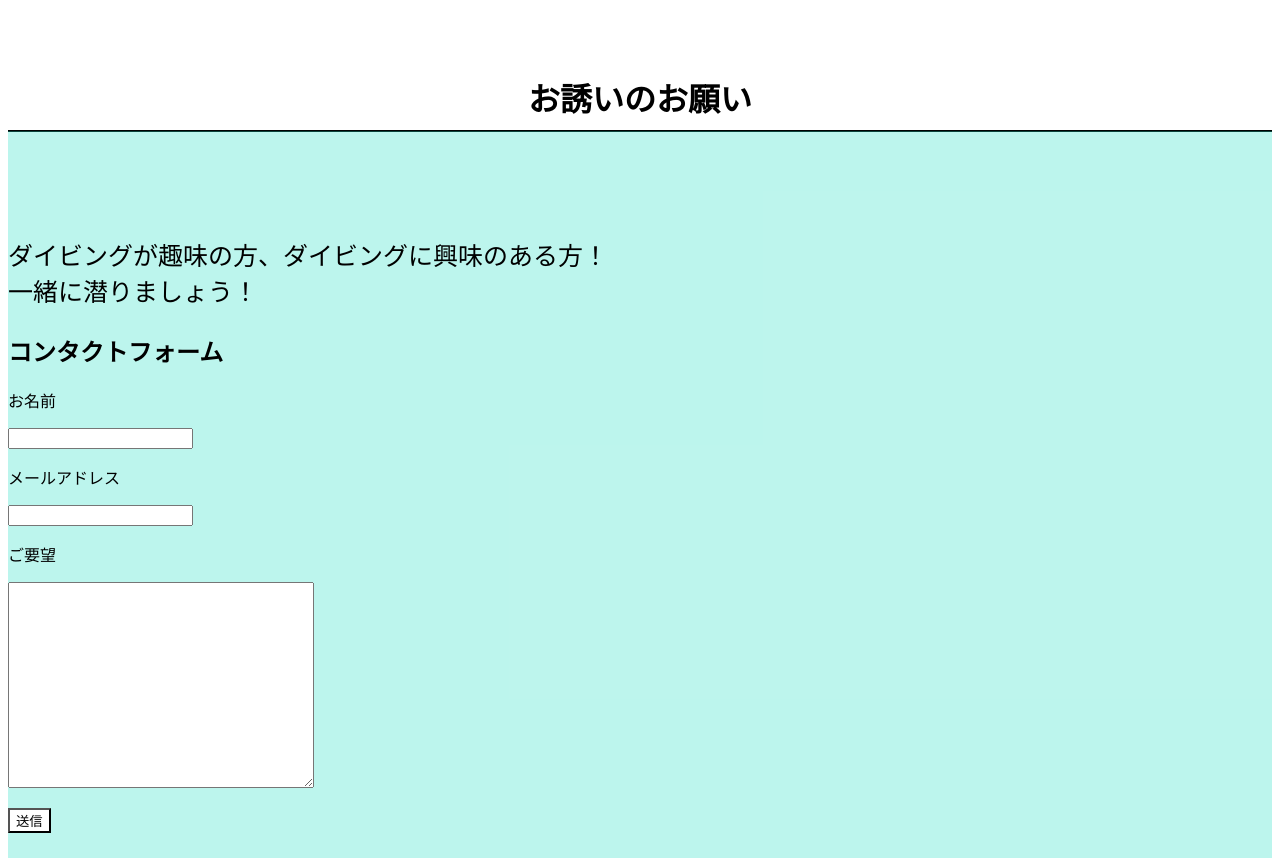
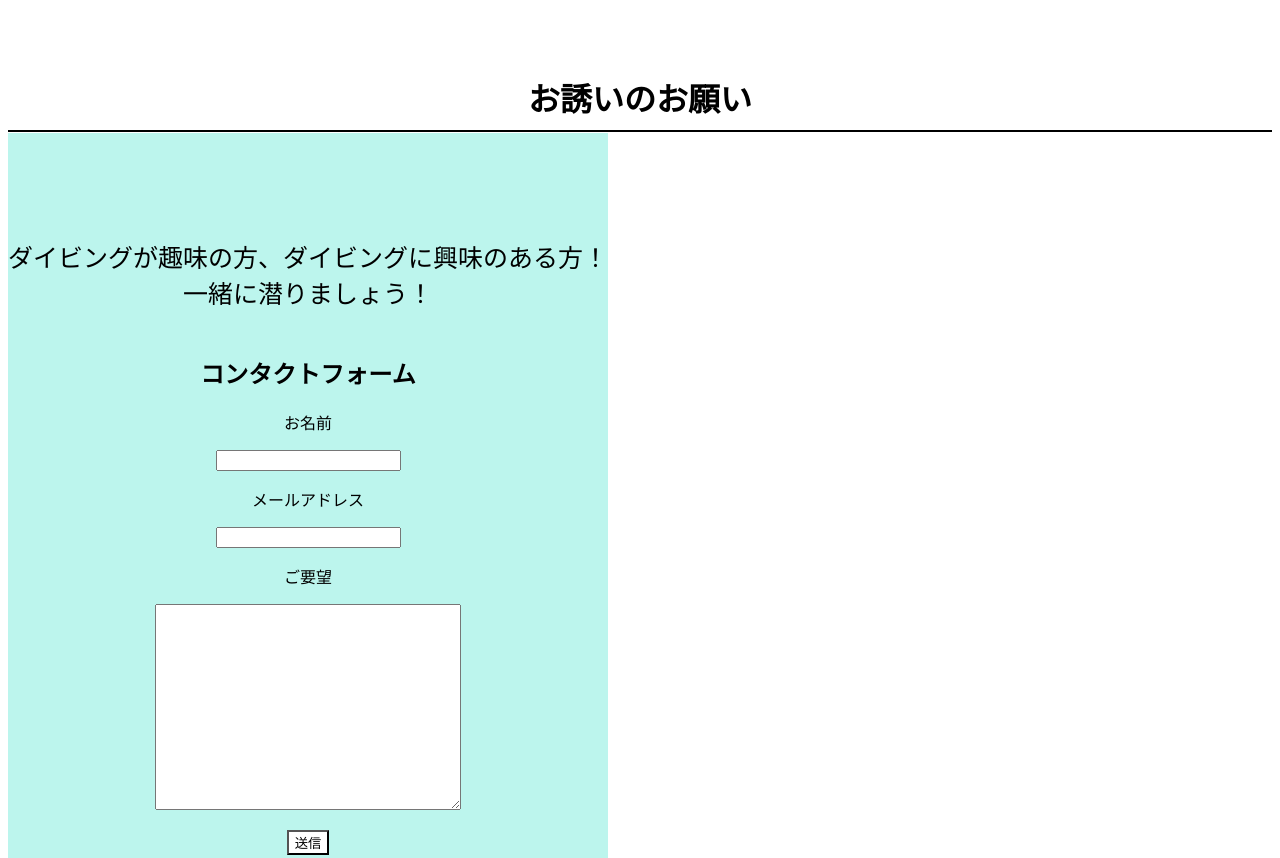
Before and after one commit to miraiRan/submit, a plain HTML site: page index.html in a window 1280 px wide. Shown: the part 3620-4478 px from the top of the page. Drawn offline with nearby package versions, Linux system fonts and the light colour scheme.

Commit message:
updateCss

```diff
--- a/index.css
+++ b/index.css
@@ -195,12 +195,15 @@ header a{
 .contact-wrap{
     background-color:rgb(36, 221, 196, 0.3);
     padding:20px 0;
-    margin-top:-22px;
+    margin-top:-20px;
+    display:inline-block;
+    text-align:center;
 }
 
 .contact-sentence{
     padding-top:60px;
     font-size:25px;
+    display:inline-block;
 }
 
 .contact h2{
```
